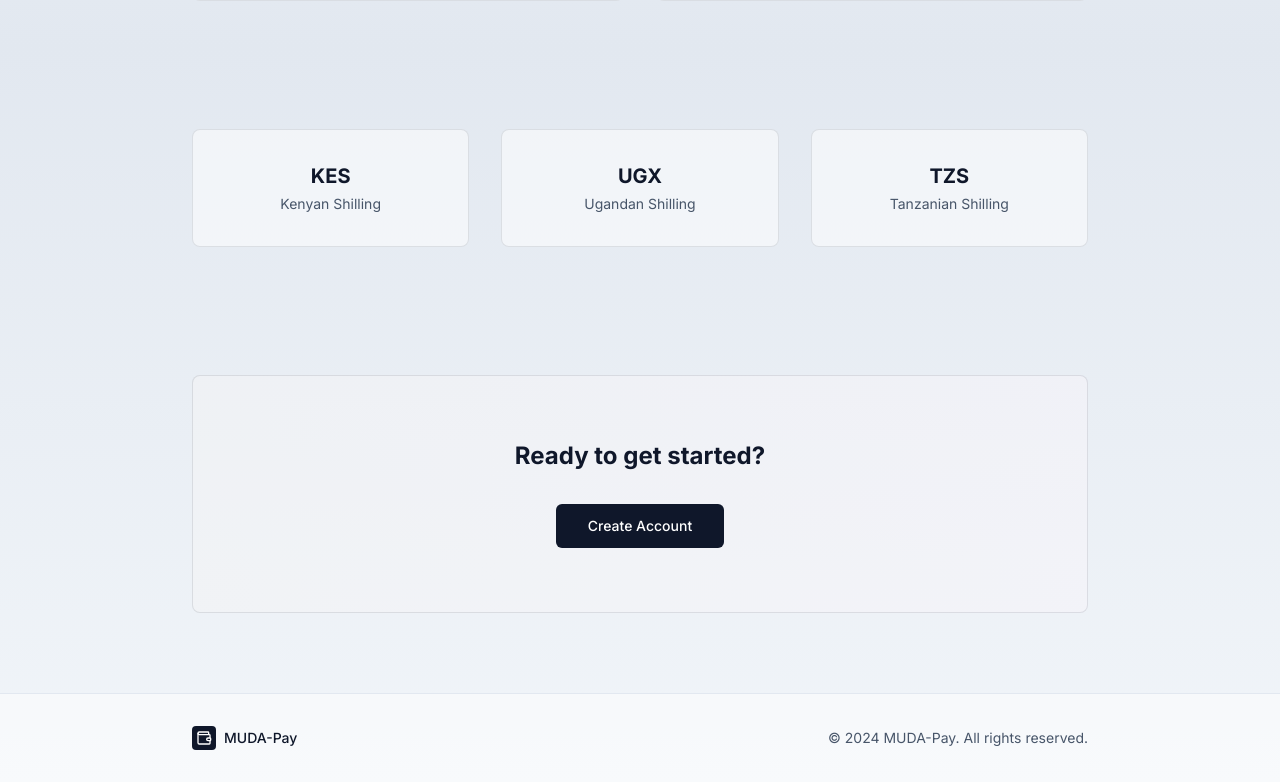
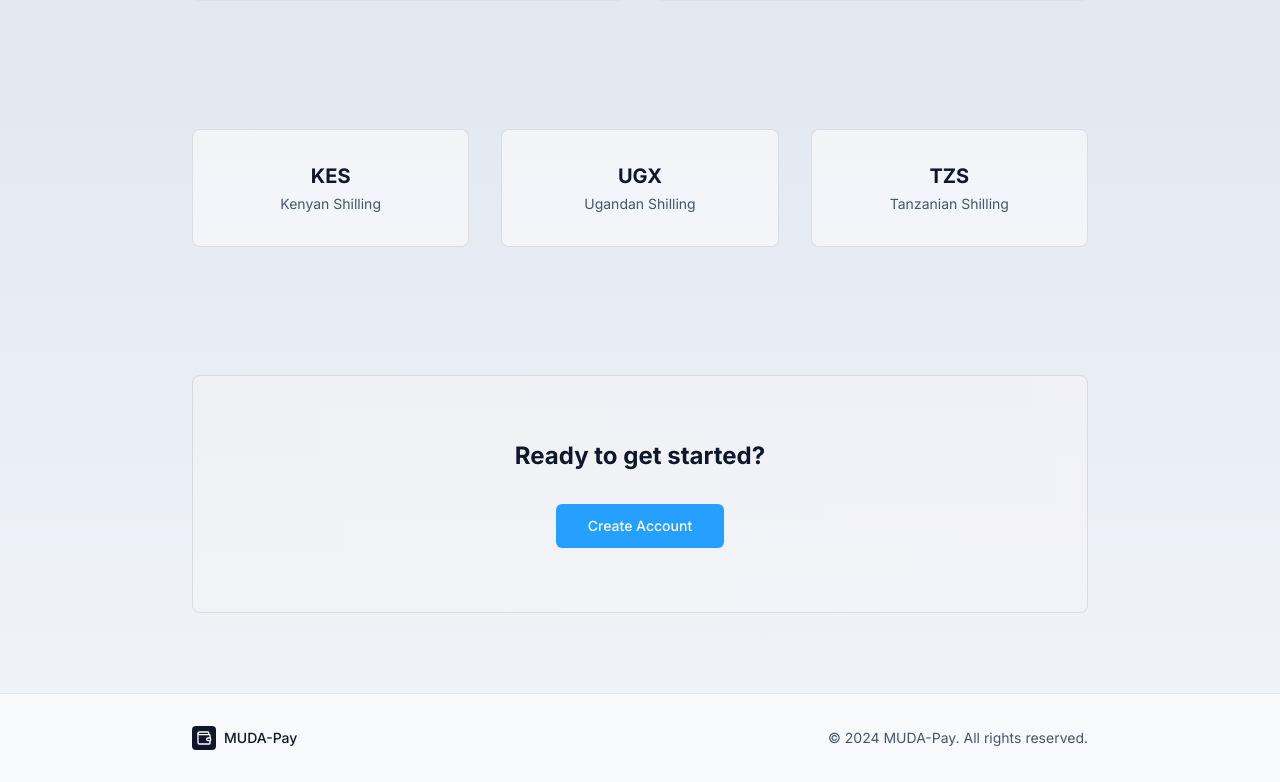
Before and after one commit to d8paul/Muda-pay, a Next.js app: page / in a window 1280 px wide. Shown: the part 685-1467 px from the top of the page. Built offline with nearby package versions, Linux system fonts and the light colour scheme.

Commit message:
Fix: Updated the button themes

```diff
--- a/app/page.tsx
+++ b/app/page.tsx
@@ -85,7 +85,7 @@ export default function HomePage() {
           <div className="absolute inset-0 bg-gradient-to-r from-slate-900/5 to-purple-900/5 rounded-lg"></div>
           <div className="relative text-center p-16 rounded-lg border border-slate-900/10 bg-white/50">
             <h2 className="text-2xl font-bold mb-8">Ready to get started?</h2>
-            <Button size="lg" className="bg-slate-900 hover:bg-slate-800 text-white">
+            <Button size="lg" className="bg-[#26a0ff] hover:bg-slate-800 text-white">
               Create Account
             </Button>
           </div>
```
